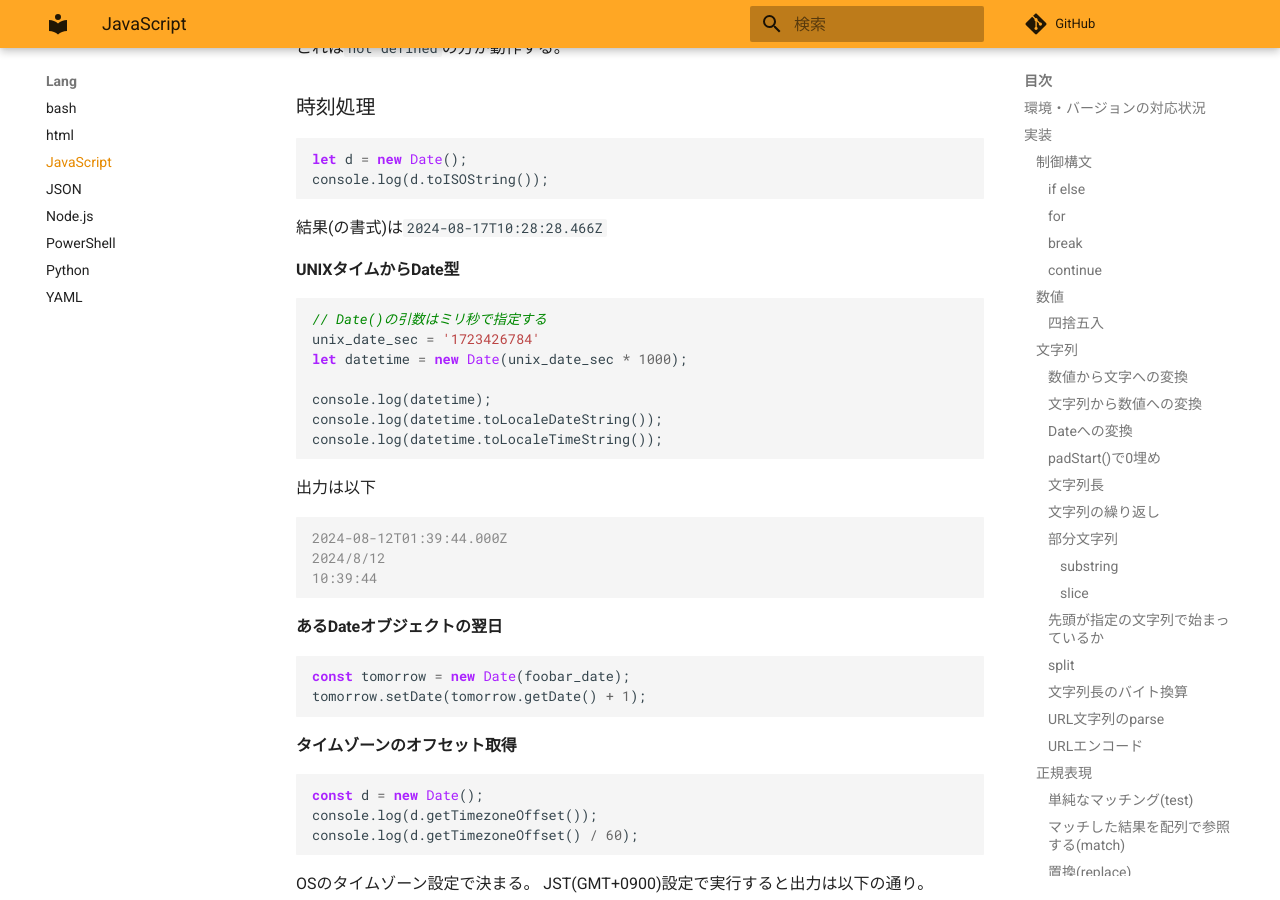
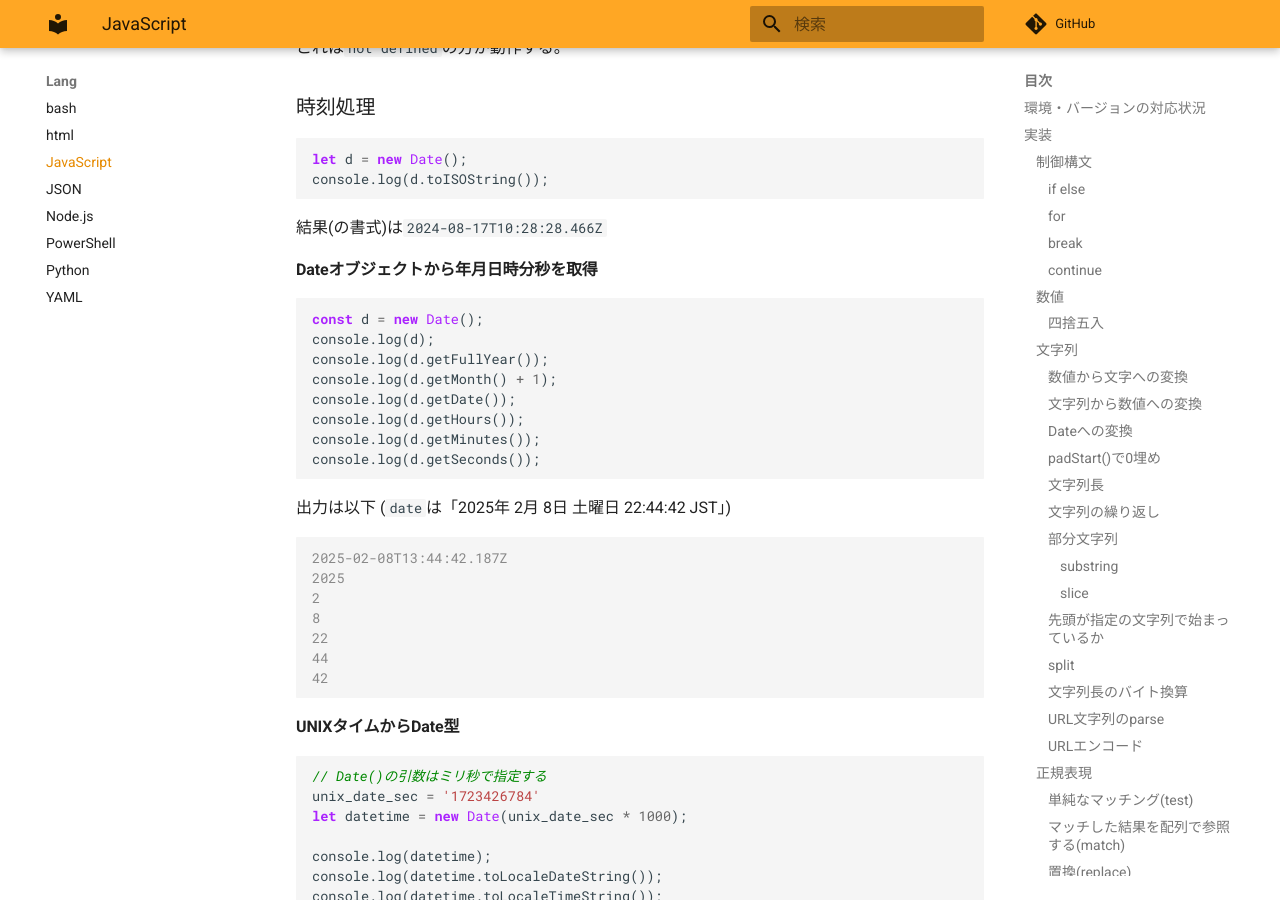
Before and after one commit to zaki-lknr/docs, an MkDocs documentation site: the page built from docs/lang/js.md, in a window 1280 px wide and 900 px high, scrolled down 8941 px. Built offline with MkDocs 1.6.1 and Material for MkDocs 9.7.7, drawn with Linux system fonts in a browser that asks for light colours; comment, search, counter and statistics services are not loaded.

Commit message:
add: lang/javascript: dateから時分秒年月日

````diff
--- a/docs/lang/js.md
+++ b/docs/lang/js.md
@@ -472,6 +472,31 @@ console.log(d.toISOString());
 
 結果(の書式)は`2024-08-17T10:28:28.466Z`
 
+#### Dateオブジェクトから年月日時分秒を取得
+
+```js
+const d = new Date();
+console.log(d);
+console.log(d.getFullYear());
+console.log(d.getMonth() + 1);
+console.log(d.getDate());
+console.log(d.getHours());
+console.log(d.getMinutes());
+console.log(d.getSeconds());
+```
+
+出力は以下 (`date`は「2025年  2月  8日 土曜日 22:44:42 JST」)
+
+```console
+2025-02-08T13:44:42.187Z
+2025
+2
+8
+22
+44
+42
+```
+
 #### UNIXタイムからDate型
 
 ```javascript
````
